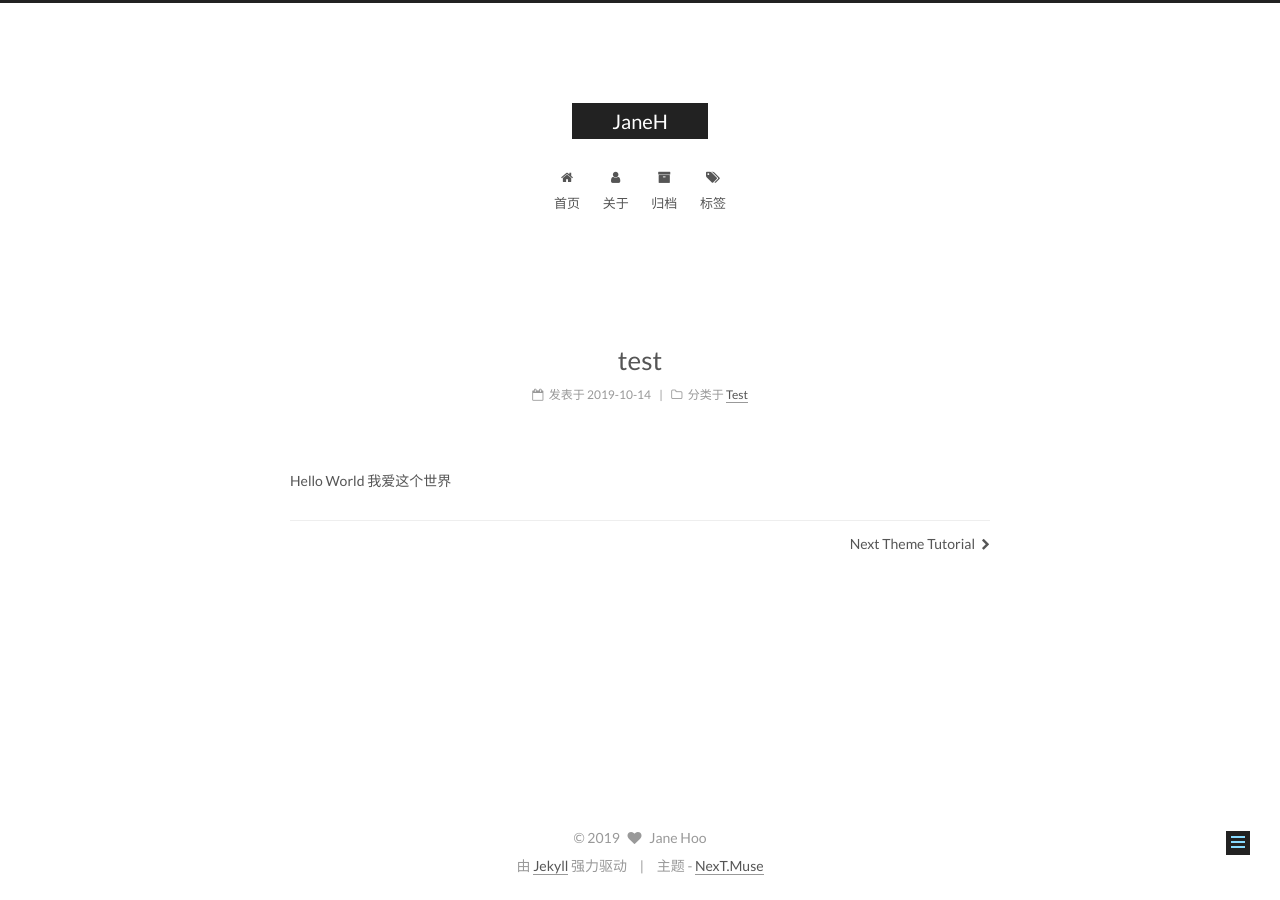
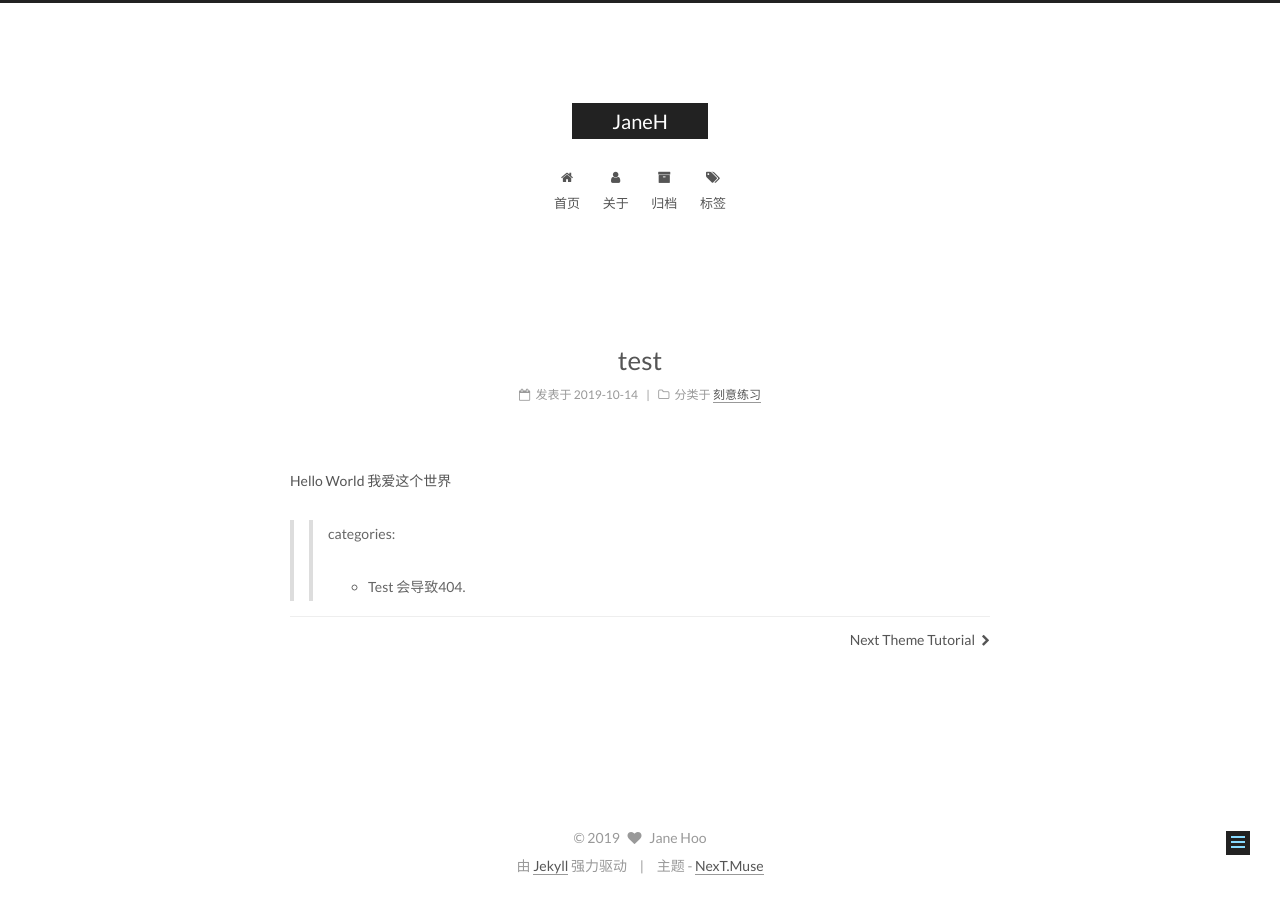
Before and after one commit to janehoo/janehoo.github.io, a Jekyll site: the page built from _posts/2019-10-14-test.md, in a window 1280 px wide. Built offline with Jekyll 4.4.1, drawn with Linux system fonts in a browser that asks for light colours.

Commit message:
test categories: 使用中文

```diff
--- a/_posts/2019-10-14-test.md
+++ b/_posts/2019-10-14-test.md
@@ -1,7 +1,10 @@
 ---
 title: test
 categories:
- - Test
+ - 刻意练习
 tags:
 ---
 Hello World 我爱这个世界
+>> categories:
+- Test
+会导致404.
```
